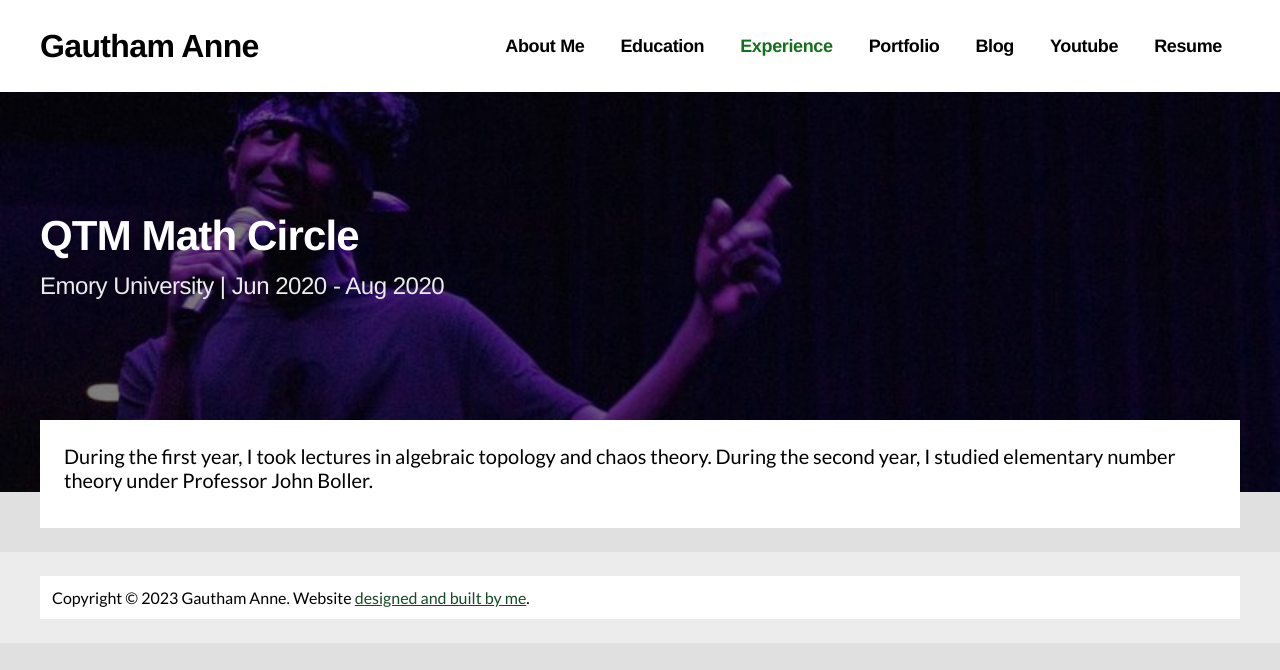
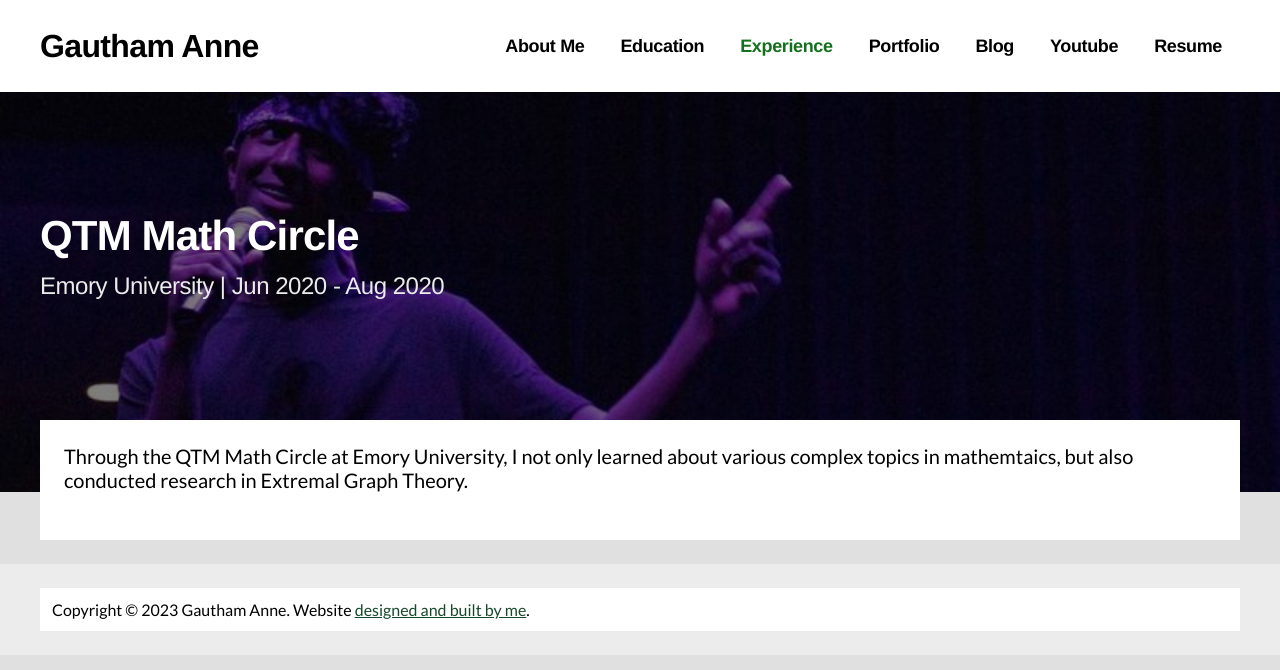
Before and after one commit to annegautham/annegautham.github.io, a Jekyll site: the page built from experience/qtm.md, in a window 1280 px wide. Shown: the top 670 px of the page. Built offline with Jekyll 4.4.1, drawn with Linux system fonts in a browser that asks for light colours; some web fonts are replaced.

Commit message:
qtm updates

```diff
--- a/experience/qtm.md
+++ b/experience/qtm.md
@@ -3,4 +3,6 @@ layout: detailpage
 title: QTM Math Circle
 description: Emory University | Jun 2020 - Aug 2020
 ---
-During the first year, I took lectures in algebraic topology and chaos theory. During the second year, I studied elementary number theory under Professor John Boller.
+Through the QTM Math Circle at Emory University, I not only learned about various complex topics in mathemtaics, but also conducted research in Extremal Graph Theory.
+
+<br>
```
Also changed, not shown: experience/index.md (+1 -1 lines).
